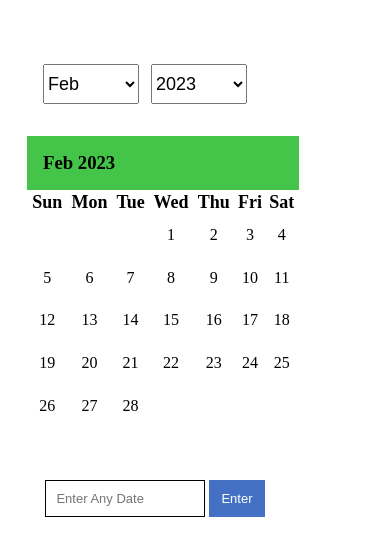
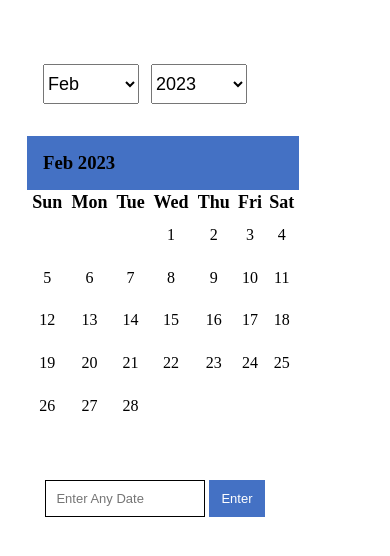
Before and after one commit to monikamaurya77/Task3, a plain HTML site: page index.html in a window 390 px wide. Drawn offline with Linux system fonts and the light colour scheme.

Commit message:
Update style.css

```diff
--- a/style.css
+++ b/style.css
@@ -74,7 +74,6 @@ button {
     .card-header{
         padding: 1rem;
         width: 17rem;
-        background: #44c448;
         margin-left: -4rem;
     }
     .table{
```
